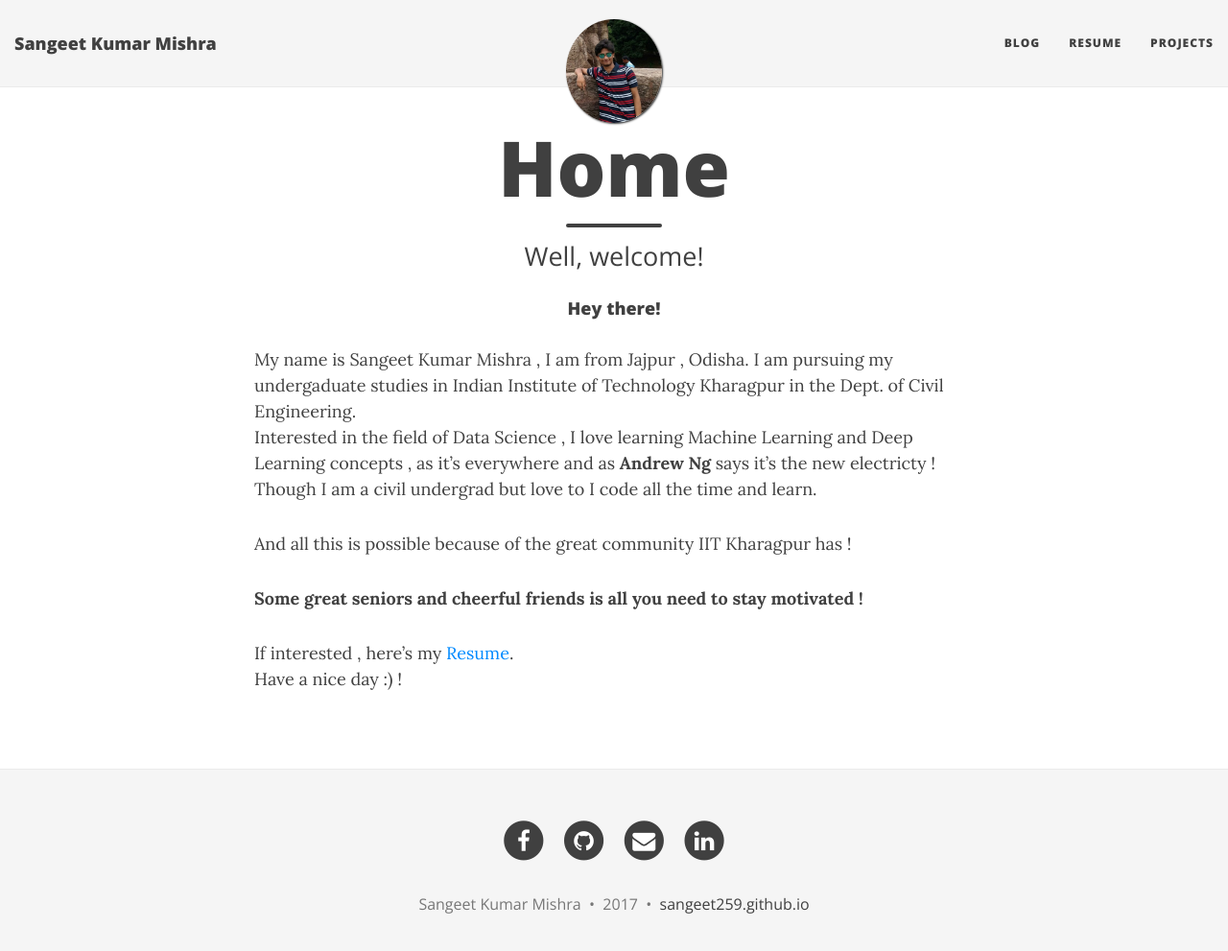
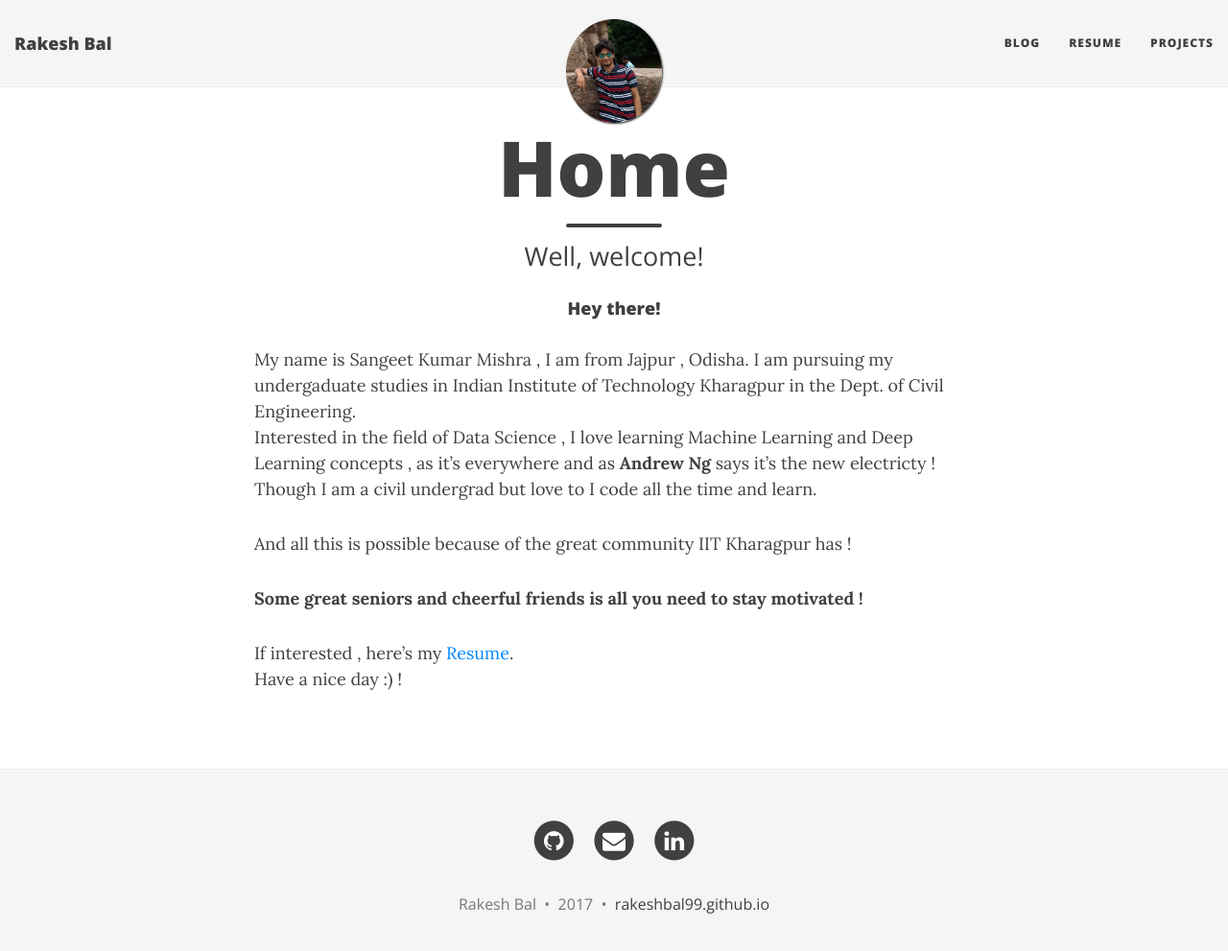
Before and after one commit to rakeshbal99/AwaazWrkshp2k17, a Jekyll site: the page built from index.md, in a window 1280 px wide and 1004 px high. Shown: the top 991 px of the window at 96% size. Built offline with Jekyll 4.4.1, drawn with Linux system fonts in a browser that asks for light colours; nearby versions of some CDN libraries.

Commit message:
Add Initial Draft

```diff
--- a/CNAME
+++ /dev/null
@@ -1 +0,0 @@
-sangeetmishra.me
--- a/_config.yml
+++ b/_config.yml
@@ -4,21 +4,21 @@
 # baseurl is the website's URL without the hostname
 
 # If you are building a simple GitHub user page (http://username.github.io) then use these settings:
-url: "https://sangeet259.github.io"
-baseurl: ""
-future: true
+# url: "https://rakeshbal99.github.io/New-Website"
+# baseurl: ""
+# future: true
 
 # If you are building a GitHub project page then use these settings:
-#url: "http://username.github.io/projectname"
-#baseurl: "/projectname"
+#url: "http://rakeshbal99.github.io/New-Website"
+#baseurl: "/New-Website"
 
 # Of course don't forget to change the username and projectname to YOUR username and project
 
 # Name of website
-title: Sangeet Kumar Mishra
+title: Rakesh Bal
 
 # Short description of your site
-description: Portfolio Website for Sangeet Kumar Mishra
+description: New Portfolio Website for Rakesh Bal
 
 # --- Navigation bar options --- #
 
@@ -36,18 +36,18 @@ avatar: "/img/display_picture.jpg"
 # Change all these values or delete the ones you don't want.
 # Important: you must keep the "name" parameter, everything else you can remove
 author:
-  name: Sangeet Kumar Mishra
-  email: "sangeet@iitkgp.ac.in"
-  facebook: DUltimateSKM
-  github: sangeet259
+  name: Rakesh Bal
+  email: "rakesh.bal@iitkgp.ac.in"
+  facebook:
+  github: rakeshbal99
   twitter:
-  linkedin: sangeet-kumar-mishra-700b8562
+  linkedin: rakesh-bal-521625138/
   stackoverflow:
 
 # Select which links to show in the footer
 footer-links-active:
   rss: false
-  facebook: true
+  facebook: false
   email: true
   twitter: false
   github: true
@@ -56,15 +56,15 @@ footer-links-active:
 
 # How to display the link to the website in the footer
 # Remove this if you don't want a link in the footer
-url-pretty: "sangeet259.github.io"  # eg. "deanattali.com/beautiful-jekyll"
+url-pretty: "rakeshbal99.github.io"  # eg. "deanattali.com/beautiful-jekyll"
 
 # --- Misc --- #
 
 # Fill in your Disqus shortname (NOT the userid) if you want to support Disqus comments
-disqus: sangeet259-github-io
+disqus: rakeshbal99-github-io
 
 # Fill in your Google Analytics ID to track your website using GA
-google_analytics: UA-106054431-1
+# google_analytics: UA-106054431-1
 
 # --- Don't need to touch anything below here (but you can if you want) --- #
 
```
Also changed, not shown: 1 other file.
